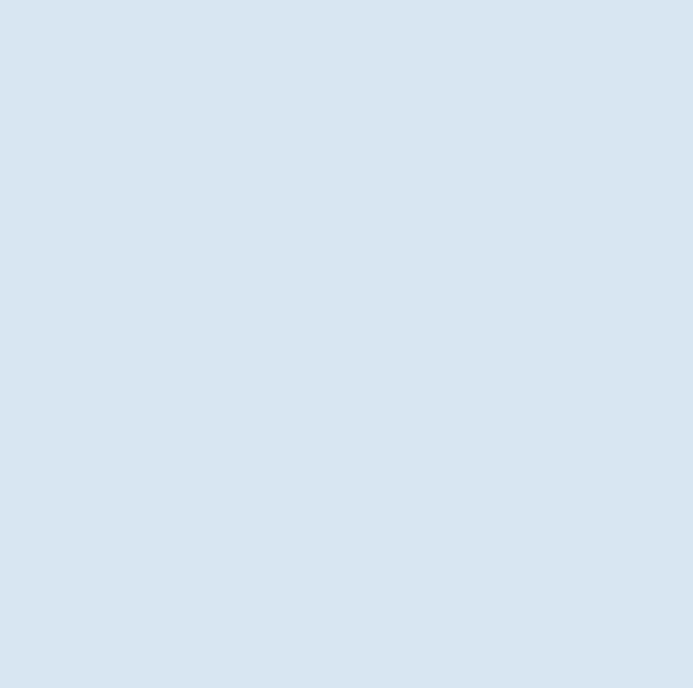
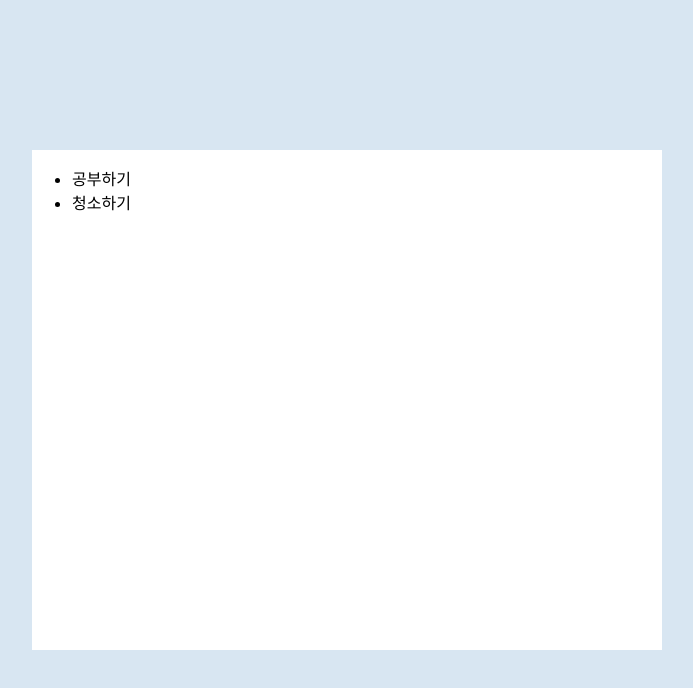
Before and after one commit to dazzel3/react-todo-dream-coding, a React (Create React App) app: page / in a window 1280 px wide. Shown: the top 688 px of the page, without its empty margins (293-986 px from the left). Built offline with nearby package versions, Linux system fonts and the light colour scheme.

Commit message:
feat: create TodoList component

```diff
--- a/src/App.js
+++ /dev/null
@@ -1,6 +0,0 @@
-import React from 'react';
-import styles from './App.module.css';
-
-export default function App() {
-  return <div className={styles.bg}></div>;
-}
--- /dev/null
+++ b/src/App.jsx
@@ -0,0 +1,11 @@
+import React from 'react';
+import styles from './App.module.css';
+import TodoList from './components/TodoList/TodoList';
+
+export default function App() {
+  return (
+    <div className={styles.bg}>
+      <TodoList />
+    </div>
+  );
+}
--- a/src/App.module.css
+++ b/src/App.module.css
@@ -2,4 +2,5 @@
   width: 100%;
   height: 100vh;
   background: #d8e6f2;
+  position: relative;
 }
--- /dev/null
+++ b/src/components/TodoList/TodoList.jsx
@@ -0,0 +1,18 @@
+import React, { useState } from 'react';
+import styles from './TodoList.module.css';
+
+export default function TodoList() {
+  const [todos, setTodos] = useState([
+    { id: '1', text: '공부하기', status: 'active' },
+    { id: '2', text: '청소하기', status: 'active' },
+  ]);
+  return (
+    <section className={styles.bg}>
+      <ul>
+        {todos.map((item) => (
+          <li key={item.id}>{item.text}</li>
+        ))}
+      </ul>
+    </section>
+  );
+}
--- /dev/null
+++ b/src/components/TodoList/TodoList.module.css
@@ -0,0 +1,9 @@
+.bg {
+  background: #ffffff;
+  width: 630px;
+  height: 500px;
+  position: absolute;
+  top: 50%;
+  left: 50%;
+  transform: translate(-50%, -50%);
+}
```
